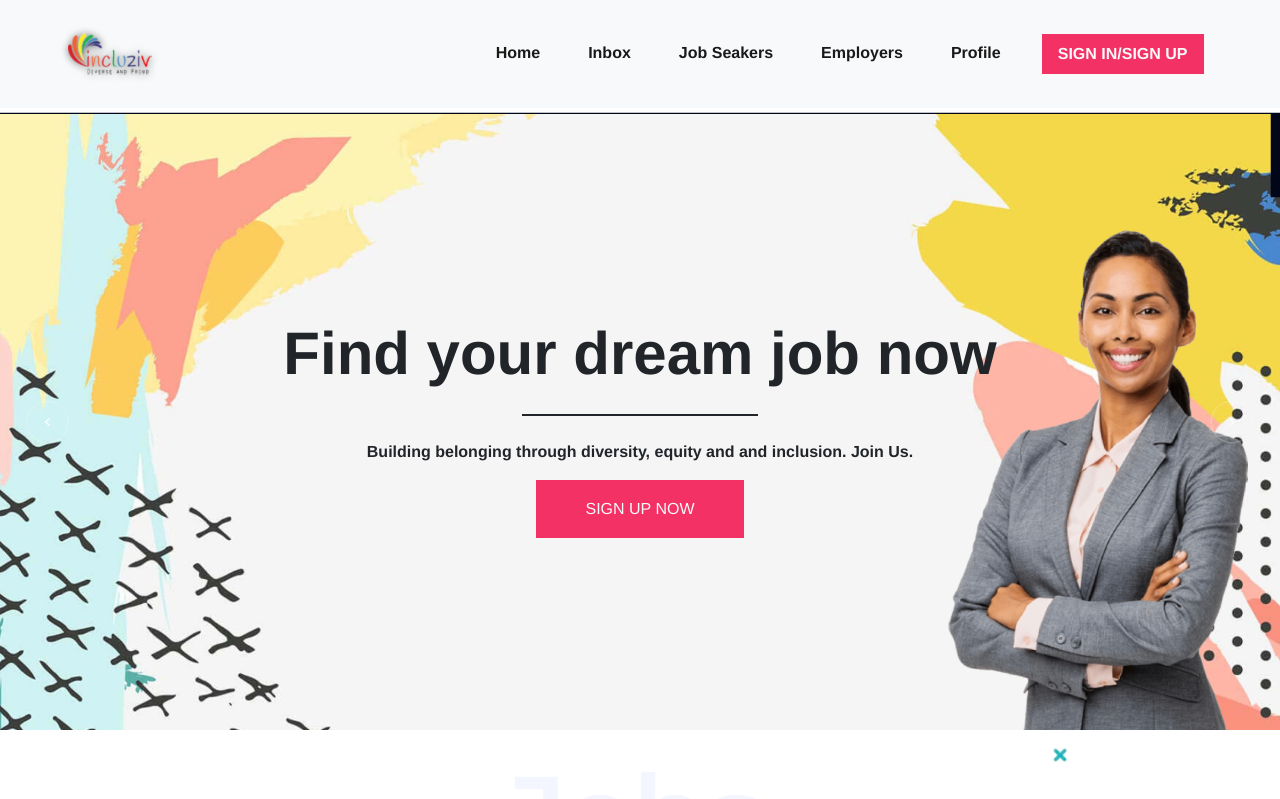
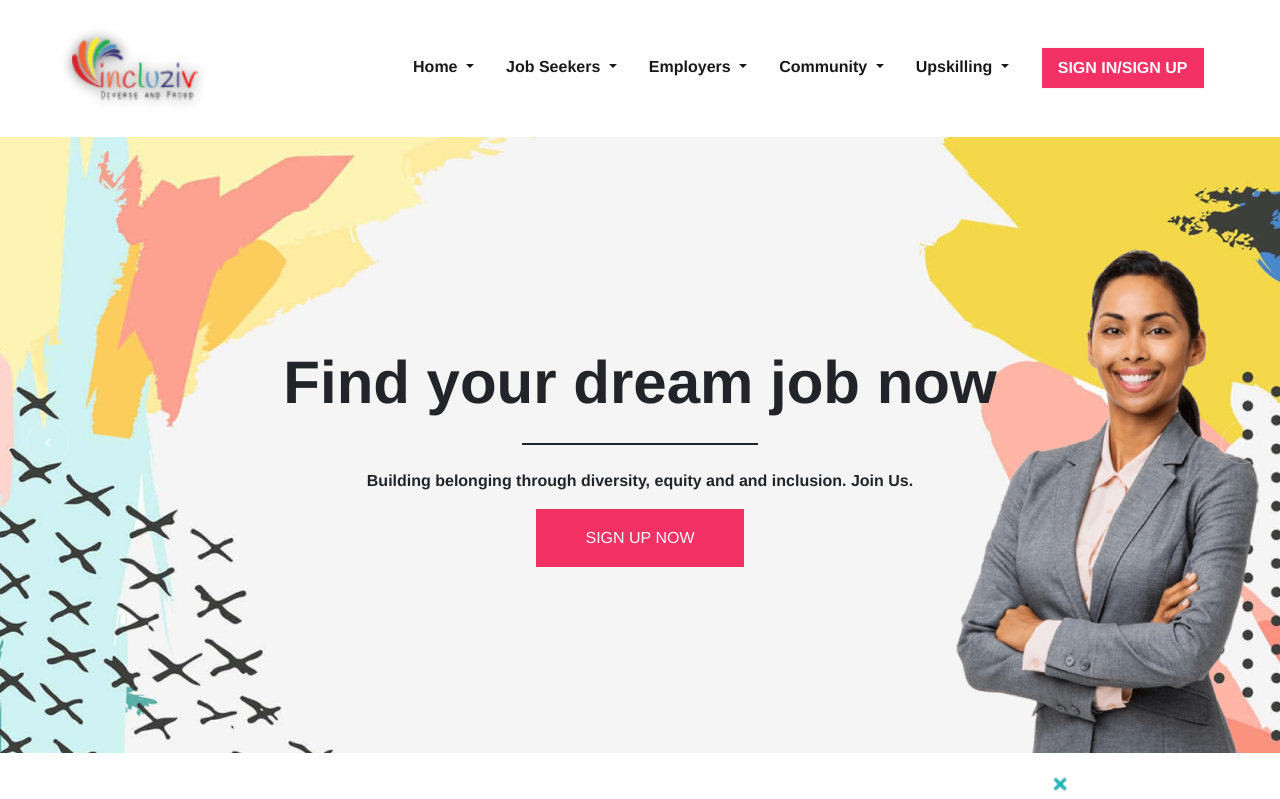
Before and after one commit to sahilsheikh-dev/incluziv-web, a Vue app: page / in a window 1280 px wide. Shown: the top 799 px of the page. Built offline with nearby package versions, Linux system fonts and the light colour scheme.

Commit message:
revision-23112022:2159-sahilsheikh.dev

```diff
--- a/index.html
+++ b/index.html
@@ -24,7 +24,7 @@
       href="https://cdn.jsdelivr.net/npm/bootstrap-icons@1.10.2/font/bootstrap-icons.css"
     />
 
-    <title>Incluzi</title>
+    <title>Incluziv</title>
   </head>
   <body>
     <div id="app"></div>
--- a/src/assets/css/main.css
+++ b/src/assets/css/main.css
@@ -134,3 +134,16 @@
 .profile-section {
   min-height: 100vh;
 }
+
+input:focus {
+  outline: none;
+}
+
+.dropdown:hover .dropdown-menu {
+  display: block;
+  margin-top: 0;
+}
+
+.dropdown-item:active {
+  background-color: rgb(237, 62, 97);
+}
--- a/src/components/ProfileStep1.vue
+++ b/src/components/ProfileStep1.vue
@@ -57,7 +57,7 @@
             <p class="text-start fw-bold mb-0">Please select your diversity.</p>
             <div class="col-4 col-md-2 col-lg-2 col-xl-2 mt-0">
               <img
-                class="img img-thumbnail border border-radius border-dark rounded"
+                class="img img-thumbnail border border-radius rounded"
                 src="../assets/img/diversity-1.png"
               />
               <p
@@ -69,7 +69,7 @@
             </div>
             <div class="col-4 col-md-2 col-lg-2 col-xl-2">
               <img
-                class="img img-thumbnail border border-radius border-dark rounded"
+                class="img img-thumbnail border border-radius rounded"
                 src="../assets/img/diversity-2.png"
               />
               <p
@@ -81,7 +81,7 @@
             </div>
             <div class="col-4 col-md-2 col-lg-2 col-xl-2">
               <img
-                class="img img-thumbnail border border-radius border-dark rounded"
+                class="img img-thumbnail border border-radius rounded"
                 src="../assets/img/diversity-3.png"
               />
               <p
@@ -93,7 +93,7 @@
             </div>
             <div class="col-4 col-md-2 col-lg-2 col-xl-2">
               <img
-                class="img img-thumbnail border border-radius border-dark rounded"
+                class="img img-thumbnail border border-radius rounded"
                 src="../assets/img/diversity-4.png"
               />
               <p
@@ -105,7 +105,7 @@
             </div>
             <div class="col-4 col-md-2 col-lg-2 col-xl-2">
               <img
-                class="img img-thumbnail border border-radius border-dark rounded"
+                class="img img-thumbnail border border-radius rounded"
                 src="../assets/img/diversity-5.png"
               />
               <p
--- a/src/components/elements/Navbar.vue
+++ b/src/components/elements/Navbar.vue
@@ -1,9 +1,12 @@
 <template>
-  <nav class="navbar navbar-expand-lg bg-light">
+  <nav
+    class="navbar navbar-expand-lg bg-light"
+    style="background-color: #ffffff !important;"
+  >
     <div class="container">
       <!-- <a class="navbar-brand" href="#/">Incluzive</a> -->
       <a class="navbar-brand" href="#/">
-        <img style="max-width: 100px;" src="../../assets/logo.png" />
+        <img style="max-width: 150px;" src="../../assets/logo.png" />
       </a>
       <button
         class="navbar-toggler"
@@ -18,31 +21,124 @@
       </button>
       <div class="collapse navbar-collapse" id="navbarNav">
         <ul class="navbar-nav ms-auto fw-bold">
-          <li class="nav-item">
-            <a class="nav-link active mx-3" aria-current="page" href="#/"
-              >Home</a
-            >
+          <li class="nav-item dropdown">
+            <a class="nav-link dropdown-toggle active mx-2">
+              Home
+            </a>
+            <div class="dropdown-menu text-center" style="border: none;">
+              <a class="dropdown-item fw-bold" style="font-size: 16px;" href="#"
+                >About Us</a
+              >
+              <a class="dropdown-item fw-bold" style="font-size: 16px;" href="#"
+                >Contact Us</a
+              >
+              <div
+                class="bg-dark mx-auto mt-1"
+                style="max-width: 40px; height: 4px;"
+              ></div>
+            </div>
           </li>
-          <li class="nav-item">
+          <li class="nav-item dropdown">
+            <a class="nav-link dropdown-toggle active mx-2">
+              Job Seekers
+            </a>
+            <div class="dropdown-menu text-center" style="border: none;">
+              <a class="dropdown-item fw-bold" style="font-size: 16px;" href="#"
+                >Find jobs</a
+              >
+              <a class="dropdown-item fw-bold" style="font-size: 16px;" href="#"
+                >Top Diversity Employers</a
+              >
+              <a class="dropdown-item fw-bold" style="font-size: 16px;" href="#"
+                >Diversity Insights</a
+              >
+              <a class="dropdown-item fw-bold" style="font-size: 16px;" href="#"
+                >Job Seeker- Company reviews</a
+              >
+              <a class="dropdown-item fw-bold" style="font-size: 16px;" href="#"
+                >Share your story</a
+              >
+              <div
+                class="bg-dark mx-auto mt-1"
+                style="max-width: 40px; height: 4px;"
+              ></div>
+            </div>
+          </li>
+          <li class="nav-item dropdown">
+            <a class="nav-link dropdown-toggle active mx-2">
+              Employers
+            </a>
+            <div class="dropdown-menu text-center" style="border: none;">
+              <a class="dropdown-item fw-bold" style="font-size: 16px;" href="#"
+                >Post a job</a
+              >
+              <a class="dropdown-item fw-bold" style="font-size: 16px;" href="#"
+                >Find candidates</a
+              >
+              <a class="dropdown-item fw-bold" style="font-size: 16px;" href="#"
+                >Diversity Policies and <br />
+                Implementation support</a
+              >
+              <a class="dropdown-item fw-bold" style="font-size: 16px;" href="#"
+                >Why Diversity?</a
+              >
+              <div
+                class="bg-dark mx-auto mt-1"
+                style="max-width: 40px; height: 4px;"
+              ></div>
+            </div>
+          </li>
+          <li class="nav-item dropdown">
+            <a class="nav-link dropdown-toggle active mx-2">
+              Community
+            </a>
+            <div class="dropdown-menu text-center" style="border: none;">
+              <a class="dropdown-item fw-bold" style="font-size: 16px;" href="#"
+                >Blog/Diaries</a
+              >
+              <a class="dropdown-item fw-bold" style="font-size: 16px;" href="#"
+                >Job Fairs and Events</a
+              >
+              <a class="dropdown-item fw-bold" style="font-size: 16px;" href="#"
+                >Regional Communities/Chapters</a
+              >
+              <div
+                class="bg-dark mx-auto mt-1"
+                style="max-width: 40px; height: 4px;"
+              ></div>
+            </div>
+          </li>
+          <li class="nav-item dropdown">
+            <a class="nav-link dropdown-toggle active mx-2">
+              Upskilling
+            </a>
+            <div class="dropdown-menu text-center" style="border: none;">
+              <a class="dropdown-item fw-bold" style="font-size: 16px;" href="#"
+                >Training/Certifications</a
+              >
+              <a class="dropdown-item fw-bold" style="font-size: 16px;" href="#"
+                >Webinars/Seminars</a
+              >
+              <a class="dropdown-item fw-bold" style="font-size: 16px;" href="#"
+                >Career Guidance</a
+              >
+              <div
+                class="bg-dark mx-auto mt-1"
+                style="max-width: 40px; height: 4px;"
+              ></div>
+            </div>
+          </li>
+          <!-- <li class="nav-item">
             <a class="nav-link active mx-3" href="#/inbox">Inbox</a>
-          </li>
-          <li class="nav-item">
-            <a class="nav-link active mx-3" href="#/jobSearch">Job Seakers</a>
           </li>
           <li class="nav-item">
             <a class="nav-link active mx-3" href="#/recruiterSignup"
               >Employers</a
             >
           </li>
-          <!-- <li class="nav-item">
-            <a class="nav-link active mx-3" href="#/community">Community</a>
-          </li>
-          <li class="nav-item">
-            <a class="nav-link active mx-3" href="#/upskills">Up Skills</a>
-          </li> -->
           <li class="nav-item">
             <a class="nav-link active mx-3" href="#/profile">Profile</a>
-          </li>
+          </li> -->
           <li class="nav-item">
             <a
               class="nav-link active mx-3 btn text-light px-3"
```
Also changed, not shown: src/assets/img/herobg.png.
